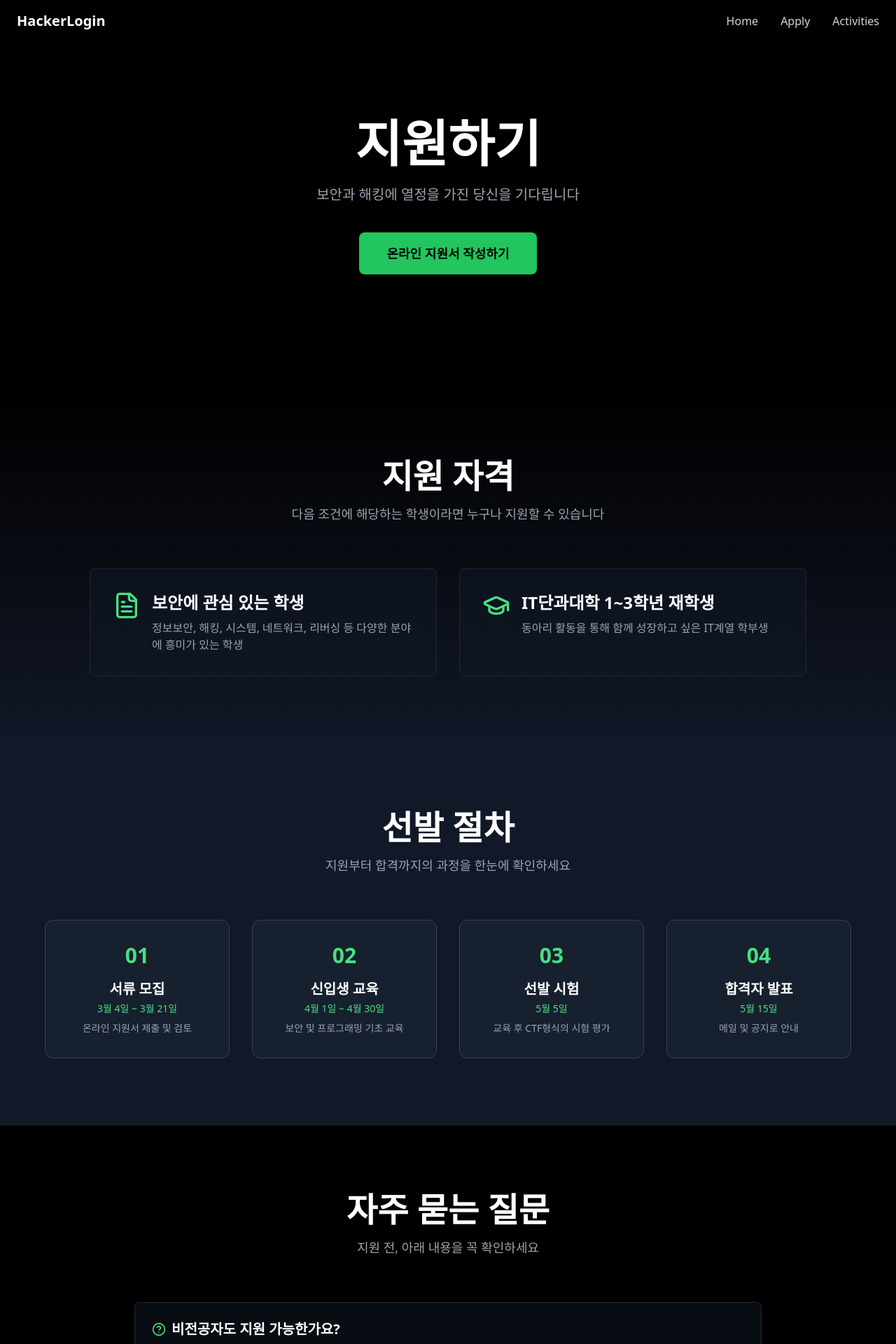
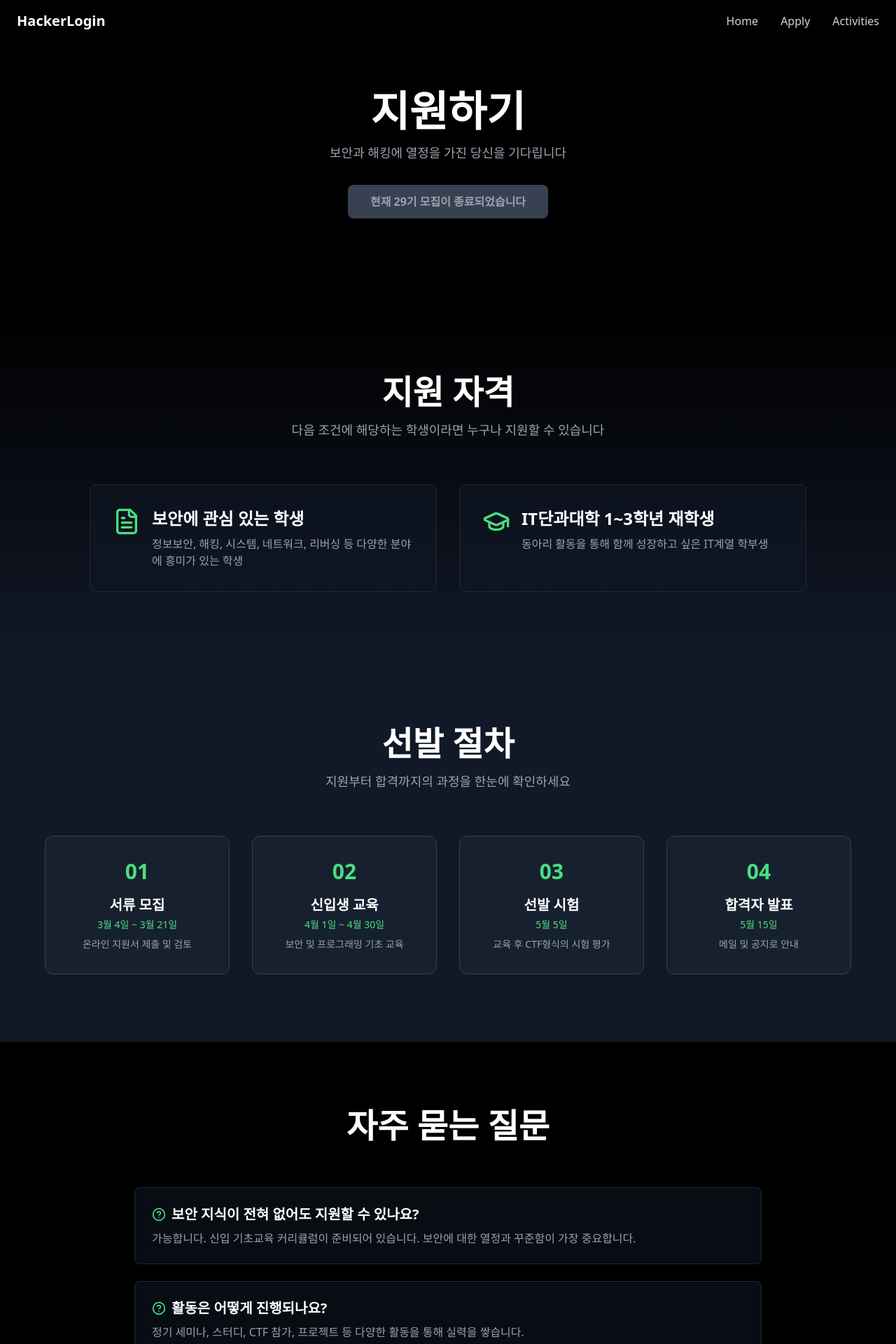
Before and after one commit to HackerLogin/LandingPage, a React (Vite) app: page /apply in a window 1280 px wide. Shown: the top 1920 px of the page at 70% size. Built offline with nearby package versions, Linux system fonts and the light colour scheme.

Commit message:
refactor: 모집 상태 및 기수를 .env에서 관리하도록 변경
- HomePage, ApplyPage에서 .env 변수(VITE_RECRUITMENT_OPEN, VITE_RECRUITMENT_GEN) 참조
- ApplyPage 텍스트 일부 수정

```diff
--- a/src/pages/ApplyPage.tsx
+++ b/src/pages/ApplyPage.tsx
@@ -4,26 +4,39 @@ import { Footer } from "../components/Footer";
 import { FileTextIcon, GraduationCapIcon, CheckCircleIcon, MailIcon, HelpCircleIcon, BookOpenIcon } from "lucide-react";
 
 export function ApplyPage() {
+  const isRecruitmentOpen = import.meta.env.VITE_RECRUITMENT_OPEN === "true";
+  const recruitmentGen = import.meta.env.VITE_RECRUITMENT_GEN;
+
   return (
     <div className="min-h-screen w-full bg-black text-white">
-      <Navbar isRecruitmentOpen={true} />
+      <Navbar />
 
       {/* Hero Section */}
-      <section className="h-[70vh] flex flex-col items-center justify-center text-center relative px-6">
-        <div className="absolute inset-0 bg-gradient-to-b from-transparent via-black/50 to-black pointer-events-none" />
-        <div className="relative z-10 max-w-4xl">
-          <h1 className="text-6xl md:text-7xl font-bold mb-6 leading-tight">
+      <section className="h-[55vh] flex flex-col items-center justify-center text-center relative px-6">
+        <div className="absolute inset-0 bg-gradient-to-b from-transparent via-black/60 to-black pointer-events-none" />
+        <div className="relative z-10 max-w-3xl">
+          <h1 className="text-5xl md:text-6xl font-bold mb-4 leading-tight">
             지원하기
           </h1>
-          <p className="text-xl text-gray-400 mb-10">
+          <p className="text-lg text-gray-400 mb-8">
             보안과 해킹에 열정을 가진 당신을 기다립니다
           </p>
-          <a
-            href="https://forms.gle/your-form-link" // 구글폼 링크로 교체 가능
-            className="inline-block px-10 py-4 bg-green-500 text-black font-semibold rounded-lg hover:bg-green-400 transition-all text-lg"
-          >
-            온라인 지원서 작성하기
-          </a>
+
+          {isRecruitmentOpen ? (
+            <a
+              href="https://forms.gle/your-form-link"
+              className="inline-block px-8 py-3 bg-green-500 text-black font-semibold rounded-lg hover:bg-green-400 transition-all text-base"
+            >
+              {recruitmentGen}기 지원하기
+            </a>
+          ) : (
+            <button
+              disabled
+              className="inline-block px-8 py-3 bg-gray-700 text-gray-400 font-semibold rounded-lg cursor-not-allowed text-base"
+            >
+              현재 {recruitmentGen}기 모집이 종료되었습니다
+            </button>
+          )}
         </div>
       </section>
 
@@ -90,18 +103,16 @@ export function ApplyPage() {
       <section className="py-24 px-6 bg-black">
         <div className="max-w-5xl mx-auto text-center mb-16">
           <h2 className="text-4xl md:text-5xl font-bold mb-4">자주 묻는 질문</h2>
-          <p className="text-gray-400 text-lg">
-            지원 전, 아래 내용을 꼭 확인하세요
-          </p>
         </div>
 
         <div className="max-w-4xl mx-auto space-y-6">
           <div className="bg-gray-900/50 border border-gray-800 rounded-lg p-6 text-left">
             <h3 className="text-xl font-semibold mb-2 flex items-center gap-2">
-              <HelpCircleIcon className="w-5 h-5 text-green-400" /> 비전공자도 지원 가능한가요?
+              <HelpCircleIcon className="w-5 h-5 text-green-400" /> 보안 지식이 전혀 없어도 지원할 수 있나요?
             </h3>
             <p className="text-gray-400">
-              가능합니다. 보안에 관심과 열정이 있다면 전공과 무관하게 지원할 수 있습니다.
+              가능합니다. 신입 기초교육 커리큘럼이 준비되어 있습니다.
+              보안에 대한 열정과 꾸준함이 가장 중요합니다.
             </p>
           </div>
 
--- a/src/pages/HomePage.tsx
+++ b/src/pages/HomePage.tsx
@@ -1,78 +1,48 @@
-import React from 'react';
-import { Link } from 'react-router-dom';
-import { Navbar } from '../components/Navbar';
-import { Footer } from '../components/Footer';
-import { TerminalIcon, LockIcon, UsersIcon, TrophyIcon, BookOpenIcon, CodeIcon } from 'lucide-react';
+import React from "react";
+import { Link } from "react-router-dom";
+import { Navbar } from "../components/Navbar";
+import { Footer } from "../components/Footer";
+import { TerminalIcon, UsersIcon, TrophyIcon, BookOpenIcon, CodeIcon } from "lucide-react";
+
 export function HomePage() {
-  // 모집 상태 - 필요시 변경 가능
-  const isRecruitmentOpen = false;
-  return <div className="min-h-screen w-full bg-black text-white">
-      <Navbar isRecruitmentOpen={isRecruitmentOpen} />
+  const isRecruitmentOpen = import.meta.env.VITE_RECRUITMENT_OPEN === "true";
+  const recruitmentGen = import.meta.env.VITE_RECRUITMENT_GEN;
 
-      {/* Hero Section - Full Screen */}
+  return (
+    <div className="min-h-screen w-full bg-black text-white">
+      <Navbar />
+
+      {/* Hero Section */}
       <div className="h-screen w-full flex flex-col items-center justify-center px-6 relative">
-        {/* Background Pattern Overlay (optional) */}
         <div className="absolute inset-0 bg-gradient-to-b from-transparent via-black/50 to-black pointer-events-none" />
-
-        {/* Content */}
         <div className="relative z-10 text-center max-w-5xl">
-          {/* Badge */}
           <div className="inline-flex items-center gap-2 px-4 py-2 bg-gray-800/50 border border-gray-700 rounded-full mb-8">
             <TerminalIcon className="w-4 h-4 text-green-400" />
-            <span className="text-sm text-gray-300">
-              Security & Hacking Club
-            </span>
+            <span className="text-sm text-gray-300">Security & Hacking Club</span>
           </div>
 
-          {/* Main Heading */}
           <h1 className="text-6xl md:text-7xl lg:text-8xl font-bold mb-6 leading-tight">
-            Hacker
-            <br />
-            <span className="text-green-400">Login</span>
+            Hacker<br /><span className="text-green-400">Login</span>
           </h1>
 
-          {/* Subheading */}
           <p className="text-xl md:text-2xl text-gray-400 mb-12 max-w-2xl mx-auto">
             Since 1998, 보안과 해킹에 열정을 가진 사람들이 모인 곳
           </p>
 
-          {/* CTA Buttons */}
           <div className="flex flex-col sm:flex-row gap-4 justify-center items-center">
-            {isRecruitmentOpen ? <Link to="/apply" className="px-8 py-4 bg-white text-black font-semibold rounded-lg hover:bg-gray-200 transition-all text-lg">
-                지원하기
-              </Link> : <button disabled className="px-8 py-4 bg-gray-700 text-gray-400 font-semibold rounded-lg cursor-not-allowed text-lg">
-                29기 모집마감
-              </button>}
-
+            {isRecruitmentOpen ? (
+              <Link to="/apply" className="px-8 py-4 bg-white text-black font-semibold rounded-lg hover:bg-gray-200 transition-all text-lg">
+                {recruitmentGen}기 지원하기
+              </Link>
+            ) : (
+              <button disabled className="px-8 py-4 bg-gray-700 text-gray-400 font-semibold rounded-lg cursor-not-allowed text-lg">
+                {recruitmentGen}기 모집마감
+              </button>
+            )}
             <a href="#about" className="px-8 py-4 bg-transparent border-2 border-gray-600 text-white font-semibold rounded-lg hover:border-gray-400 transition-all text-lg">
               더 알아보기
             </a>
           </div>
-
-          {/* Features */}
-          {/* <div className="mt-20 grid grid-cols-1 md:grid-cols-3 gap-8 text-left">
-            <div className="p-6 bg-gray-900/50 border border-gray-800 rounded-lg">
-              <LockIcon className="w-8 h-8 text-green-400 mb-4" />
-              <h3 className="text-lg font-semibold mb-2">보안 연구</h3>
-              <p className="text-gray-400 text-sm">
-                최신 보안 취약점 분석 및 연구
-              </p>
-            </div>
-            <div className="p-6 bg-gray-900/50 border border-gray-800 rounded-lg">
-              <TerminalIcon className="w-8 h-8 text-green-400 mb-4" />
-              <h3 className="text-lg font-semibold mb-2">CTF 대회</h3>
-              <p className="text-gray-400 text-sm">
-                국내외 해킹 대회 참가 및 수상
-              </p>
-            </div>
-            <div className="p-6 bg-gray-900/50 border border-gray-800 rounded-lg">
-              <ShieldIcon className="w-8 h-8 text-green-400 mb-4" />
-              <h3 className="text-lg font-semibold mb-2">스터디</h3>
-              <p className="text-gray-400 text-sm">
-                정기 스터디 및 세미나 진행
-              </p>
-            </div>
-          </div> */}
         </div>
       </div>
 
@@ -80,52 +50,39 @@ export function HomePage() {
       <section id="about" className="py-24 px-6 bg-gradient-to-b from-black to-gray-900">
         <div className="max-w-7xl mx-auto">
           <div className="text-center mb-16">
-            <h2 className="text-4xl md:text-5xl font-bold mb-4">
-              About
-            </h2>
-            <p className="text-gray-400 text-lg max-w-2xl mx-auto">
-              보안과 해킹에 열정을 가진 사람들이 모여 함께 성장하는
-              커뮤니티입니다
-            </p>
+            <h2 className="text-4xl md:text-5xl font-bold mb-4">About</h2>
+            <p className="text-gray-400 text-lg max-w-2xl mx-auto">보안과 해킹에 열정을 가진 사람들이 모여 함께 성장하는 커뮤니티입니다</p>
           </div>
 
           <div className="grid grid-cols-1 md:grid-cols-2 gap-12 items-center">
             <div className="space-y-6">
               <div className="flex gap-4">
-                <div className="flex-shrink-0 w-12 h-12 bg-green-500/10 border border-green-500/20 rounded-lg flex items-center justify-center">
+                <div className="w-12 h-12 bg-green-500/10 border border-green-500/20 rounded-lg flex items-center justify-center">
                   <UsersIcon className="w-6 h-6 text-green-400" />
                 </div>
                 <div>
                   <h3 className="text-xl font-semibold mb-2">협업과 성장</h3>
-                  <p className="text-gray-400">
-                    다양한 배경을 가진 멤버들과 함께 프로젝트를 진행하며 실력을
-                    키워갑니다
-                  </p>
+                  <p className="text-gray-400">다양한 배경을 가진 멤버들과 함께 프로젝트를 진행하며 실력을 키워갑니다</p>
                 </div>
               </div>
 
               <div className="flex gap-4">
-                <div className="flex-shrink-0 w-12 h-12 bg-green-500/10 border border-green-500/20 rounded-lg flex items-center justify-center">
+                <div className="w-12 h-12 bg-green-500/10 border border-green-500/20 rounded-lg flex items-center justify-center">
                   <BookOpenIcon className="w-6 h-6 text-green-400" />
                 </div>
                 <div>
                   <h3 className="text-xl font-semibold mb-2">정기 스터디</h3>
-                  <p className="text-gray-400">
-                    최신 보안 트렌드와 기술을 공유하는 정기 스터디를 운영합니다
-                  </p>
+                  <p className="text-gray-400">최신 보안 트렌드와 기술을 공유하는 정기 스터디를 운영합니다</p>
                 </div>
               </div>
 
               <div className="flex gap-4">
-                <div className="flex-shrink-0 w-12 h-12 bg-green-500/10 border border-green-500/20 rounded-lg flex items-center justify-center">
+                <div className="w-12 h-12 bg-green-500/10 border border-green-500/20 rounded-lg flex items-center justify-center">
                   <TrophyIcon className="w-6 h-6 text-green-400" />
                 </div>
                 <div>
                   <h3 className="text-xl font-semibold mb-2">실전 경험</h3>
-                  <p className="text-gray-400">
-                    CTF 대회 참가와 실제 보안 프로젝트를 통해 실전 경험을
-                    쌓습니다
-                  </p>
+                  <p className="text-gray-400">CTF 대회 참가와 실제 보안 프로젝트를 통해 실전 경험을 쌓습니다</p>
                 </div>
               </div>
             </div>
@@ -134,45 +91,31 @@ export function HomePage() {
               <h3 className="text-2xl font-bold mb-6">주요 활동</h3>
               <ul className="space-y-4">
                 <li className="flex items-start gap-3">
-                  <div className="w-2 h-2 bg-green-400 rounded-full mt-2"></div>
+                  <div className="w-2 h-2 bg-green-400 rounded-full mt-2" />
                   <div>
-                    <span className="font-semibold text-white">
-                      로그인 데이
-                    </span>
-                    <p className="text-gray-400 text-sm">
-                      웹 해킹, 리버싱, 포렌식, 다양한 주제의 프로젝트
-                    </p>
+                    <span className="font-semibold text-white">로그인 데이</span>
+                    <p className="text-gray-400 text-sm">웹 해킹, 리버싱, 포렌식, 다양한 주제의 프로젝트</p>
                   </div>
                 </li>
                 <li className="flex items-start gap-3">
-                  <div className="w-2 h-2 bg-green-400 rounded-full mt-2"></div>
+                  <div className="w-2 h-2 bg-green-400 rounded-full mt-2" />
                   <div>
-                    <span className="font-semibold text-white">
-                      CTF 대회 참가
-                    </span>
-                    <p className="text-gray-400 text-sm">
-                      국내외 주요 CTF 대회 팀 단위 참가
-                    </p>
+                    <span className="font-semibold text-white">CTF 대회 참가</span>
+                    <p className="text-gray-400 text-sm">국내외 주요 CTF 대회 팀 단위 참가</p>
                   </div>
                 </li>
                 <li className="flex items-start gap-3">
-                  <div className="w-2 h-2 bg-green-400 rounded-full mt-2"></div>
+                  <div className="w-2 h-2 bg-green-400 rounded-full mt-2" />
                   <div>
-                    <span className="font-semibold text-white">
-                      KUCIS 권역별 세미나
-                    </span>
-                    <p className="text-gray-400 text-sm">
-                      최신 보안 트렌드와 기술 공유
-                    </p>
+                    <span className="font-semibold text-white">KUCIS 권역별 세미나</span>
+                    <p className="text-gray-400 text-sm">최신 보안 트렌드와 기술 공유</p>
                   </div>
                 </li>
                 <li className="flex items-start gap-3">
-                  <div className="w-2 h-2 bg-green-400 rounded-full mt-2"></div>
+                  <div className="w-2 h-2 bg-green-400 rounded-full mt-2" />
                   <div>
                     <span className="font-semibold text-white">신입생 교육</span>
-                    <p className="text-gray-400 text-sm">
-                      보안 기초 지식부터 실습까지 체계적인 교육
-                    </p>
+                    <p className="text-gray-400 text-sm">보안 기초 지식부터 실습까지 체계적인 교육</p>
                   </div>
                 </li>
               </ul>
@@ -183,99 +126,40 @@ export function HomePage() {
 
       {/* Stats Section */}
       <section className="py-24 px-6 bg-gray-900">
-        <div className="max-w-7xl mx-auto">
-          <div className="grid grid-cols-2 md:grid-cols-3 gap-8">
-            <div className="text-center">
-              <div className="!text-6xl md:text-5xl font-bold text-green-400 mb-2">
-                60+
-              </div>
-              <div className="text-gray-400">활동 멤버</div>
-            </div>
-            <div className="text-center">
-              <div className="!text-6xl md:text-5xl font-bold text-green-400 mb-2">
-                40+
-              </div>
-              <div className="text-gray-400">CTF 참가</div>
-            </div>
-            <div className="text-center">
-              <div className="!text-6xl md:text-5xl font-bold text-green-400 mb-2">
-                30+
-              </div>
-              <div className="text-gray-400">수상 경력</div>
-            </div>
-            {/* <div className="text-center">
-              <div className="text-4xl md:text-5xl font-bold text-green-400 mb-2">
-                100+
-              </div>
-              <div className="text-gray-400">스터디 세션</div>
-            </div> */}
-          </div>
+        <div className="max-w-7xl mx-auto grid grid-cols-2 md:grid-cols-3 gap-8">
+          <div className="text-center"><div className="!text-6xl md:!text-5xl font-bold text-green-400 mb-2">60+</div><div className="text-gray-400">활동 멤버</div></div>
+          <div className="text-center"><div className="!text-6xl md:!text-5xl font-bold text-green-400 mb-2">40+</div><div className="text-gray-400">CTF 참가</div></div>
+          <div className="text-center"><div className="!text-6xl md:!text-5xl font-bold text-green-400 mb-2">30+</div><div className="text-gray-400">수상 경력</div></div>
         </div>
       </section>
 
-      {/* Activities Preview Section */}
+      {/* Activities Preview */}
       <section className="py-24 px-6 bg-black">
         <div className="max-w-7xl mx-auto">
           <div className="text-center mb-16">
-            <h2 className="text-4xl md:text-5xl font-bold mb-4">
-              Recent Activities
-            </h2>
-            <p className="text-gray-400 text-lg">
-              최근 동아리 활동을 확인해보세요
-            </p>
+            <h2 className="text-4xl md:text-5xl font-bold mb-4">Recent Activities</h2>
+            <p className="text-gray-400 text-lg">최근 동아리 활동을 확인해보세요</p>
           </div>
 
           <div className="grid grid-cols-1 md:grid-cols-3 gap-8 mb-12">
             <div className="bg-gray-900/50 border border-gray-800 rounded-lg overflow-hidden hover:border-green-500/50 transition-all">
-              <div className="h-48 bg-gradient-to-br from-green-500/20 to-blue-500/20 flex items-center justify-center">
-                <CodeIcon className="w-16 h-16 text-green-400" />
-              </div>
-              <div className="p-6">
-                <div className="text-sm text-green-400 mb-2">2024.01.15</div>
-                <h3 className="text-xl font-semibold mb-2">
-                  2024 호남지역 정보보호 해커톤 대회
-                </h3>
-                <p className="text-gray-400 text-sm">
-                  4,5위 수상 및 특별상 수상
-                </p>
-              </div>
+              <div className="h-48 bg-gradient-to-br from-green-500/20 to-blue-500/20 flex items-center justify-center"><CodeIcon className="w-16 h-16 text-green-400" /></div>
+              <div className="p-6"><div className="text-sm text-green-400 mb-2">2024.01.15</div><h3 className="text-xl font-semibold mb-2">2024 호남지역 정보보호 해커톤 대회</h3><p className="text-gray-400 text-sm">4,5위 수상 및 특별상 수상</p></div>
             </div>
 
             <div className="bg-gray-900/50 border border-gray-800 rounded-lg overflow-hidden hover:border-green-500/50 transition-all">
-              <div className="h-48 bg-gradient-to-br from-purple-500/20 to-pink-500/20 flex items-center justify-center">
-                <TrophyIcon className="w-16 h-16 text-green-400" />
-              </div>
-              <div className="p-6">
-                <div className="text-sm text-green-400 mb-2">2025.06.10</div>
-                <h3 className="text-xl font-semibold mb-2">
-                  KUCIS CTF 대회 1위 수상
-                </h3>
-                <p className="text-gray-400 text-sm">
-                  국내 CTF 대회에서 우수한 성적 달성
-                </p>
-              </div>
+              <div className="h-48 bg-gradient-to-br from-purple-500/20 to-pink-500/20 flex items-center justify-center"><TrophyIcon className="w-16 h-16 text-green-400" /></div>
+              <div className="p-6"><div className="text-sm text-green-400 mb-2">2025.06.10</div><h3 className="text-xl font-semibold mb-2">KUCIS CTF 대회 1위 수상</h3><p className="text-gray-400 text-sm">국내 CTF 대회에서 우수한 성적 달성</p></div>
             </div>
 
             <div className="bg-gray-900/50 border border-gray-800 rounded-lg overflow-hidden hover:border-green-500/50 transition-all">
-              <div className="h-48 bg-gradient-to-br from-blue-500/20 to-cyan-500/20 flex items-center justify-center">
-                <BookOpenIcon className="w-16 h-16 text-green-400" />
-              </div>
-              <div className="p-6">
-                <div className="text-sm text-green-400 mb-2">2024.02.05</div>
-                <h3 className="text-xl font-semibold mb-2">
-                  2024 해커스페이스 심화교육 이수
-                </h3>
-                <p className="text-gray-400 text-sm">
-                  한국정보보호학회 호남지부 주관
-                </p>
-              </div>
+              <div className="h-48 bg-gradient-to-br from-blue-500/20 to-cyan-500/20 flex items-center justify-center"><BookOpenIcon className="w-16 h-16 text-green-400" /></div>
+              <div className="p-6"><div className="text-sm text-green-400 mb-2">2024.02.05</div><h3 className="text-xl font-semibold mb-2">2024 해커스페이스 심화교육 이수</h3><p className="text-gray-400 text-sm">한국정보보호학회 호남지부 주관</p></div>
             </div>
           </div>
 
           <div className="text-center">
-            <Link to="/activities" className="inline-block px-8 py-3 bg-transparent border-2 border-green-500 text-green-400 font-semibold rounded-lg hover:bg-green-500 hover:text-black transition-all">
-              모든 활동 보기
-            </Link>
+            <Link to="/activities" className="inline-block px-8 py-3 bg-transparent border-2 border-green-500 text-green-400 font-semibold rounded-lg hover:bg-green-500 hover:text-black transition-all">모든 활동 보기</Link>
           </div>
         </div>
       </section>
@@ -283,29 +167,21 @@ export function HomePage() {
       {/* CTA Section */}
       <section className="py-24 px-6 bg-gradient-to-b from-black to-gray-900">
         <div className="max-w-4xl mx-auto text-center">
-          <h2 className="text-4xl md:text-5xl font-bold mb-6">
-            보안인이 되고 싶은 자는 나에게로...
-          </h2>
-          <p className="text-xl text-gray-400 mb-8">
-            보안과 해킹에 대한 열정을 가진 여러분을 환영합니다
-          </p>
-          {isRecruitmentOpen ? <Link to="/apply" className="inline-block px-10 py-4 bg-green-500 text-black font-semibold rounded-lg hover:bg-green-400 transition-all text-lg">
-              지원하기
-            </Link>: <button disabled className="inline-block px-10 py-4 bg-gray-700 text-gray-400 font-semibold rounded-lg cursor-not-allowed text-lg">
-              29기 모집마감
-            </button>}
+          <h2 className="text-4xl md:text-5xl font-bold mb-6">보안인이 되고 싶은 자는 나에게로...</h2>
+          <p className="text-xl text-gray-400 mb-8">보안과 해킹에 대한 열정을 가진 여러분을 환영합니다</p>
+          {isRecruitmentOpen ? (
+            <Link to="/apply" className="inline-block px-10 py-4 bg-green-500 text-black font-semibold rounded-lg hover:bg-green-400 transition-all text-lg">
+              {recruitmentGen}기 지원하기
+            </Link>
+          ) : (
+            <button disabled className="inline-block px-10 py-4 bg-gray-700 text-gray-400 font-semibold rounded-lg cursor-not-allowed text-lg">
+              {recruitmentGen}기 모집마감
+            </button>
+          )}
         </div>
       </section>
 
       <Footer />
-    </div>;
+    </div>
+  );
 }
-function ShieldIcon({
-  className
-}: {
-  className?: string;
-}) {
-  return <svg className={className} fill="none" viewBox="0 0 24 24" stroke="currentColor">
-      <path strokeLinecap="round" strokeLinejoin="round" strokeWidth={2} d="M9 12l2 2 4-4m5.618-4.016A11.955 11.955 0 0112 2.944a11.955 11.955 0 01-8.618 3.04A12.02 12.02 0 003 9c0 5.591 3.824 10.29 9 11.622 5.176-1.332 9-6.03 9-11.622 0-1.042-.133-2.052-.382-3.016z" />
-    </svg>;
-}
```
Also changed, not shown: src/vite-env.d.ts (added, +12 -0 lines), 1 other file (tests, documents, lock files or other folders).
